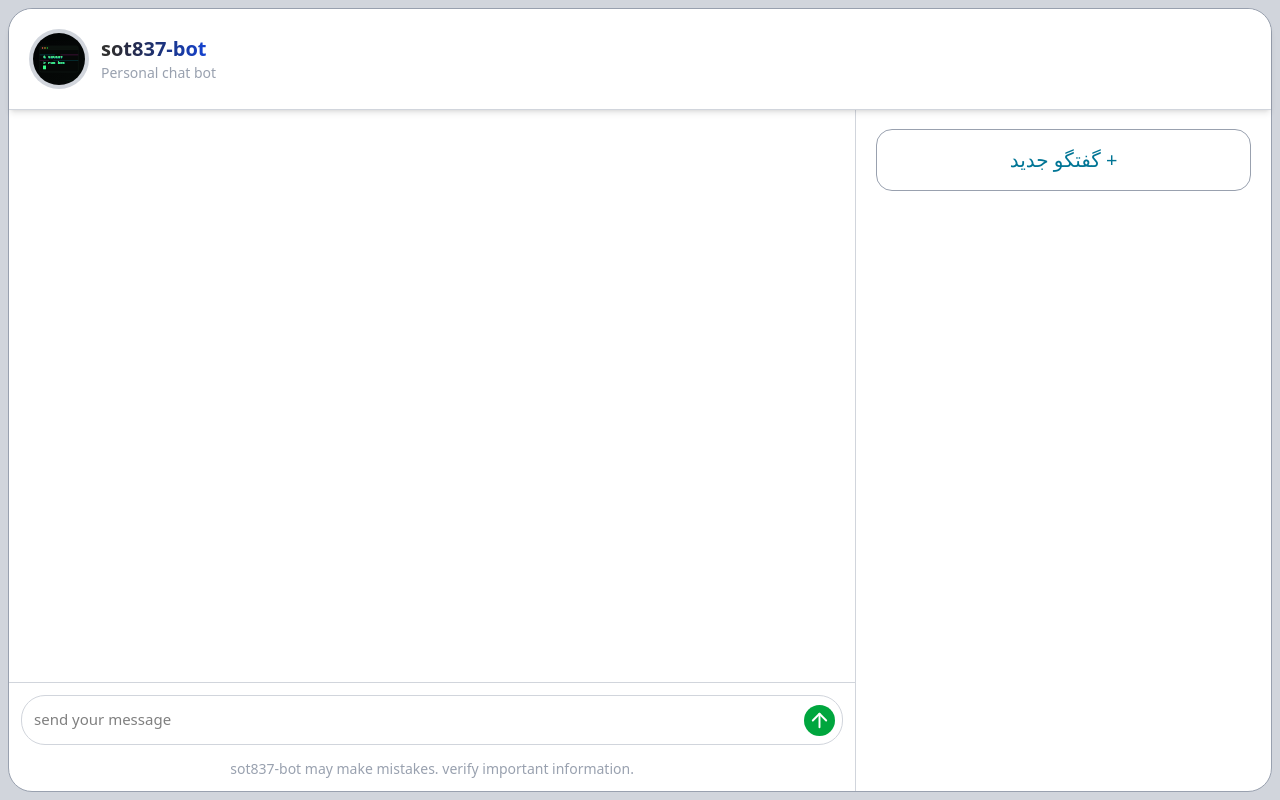
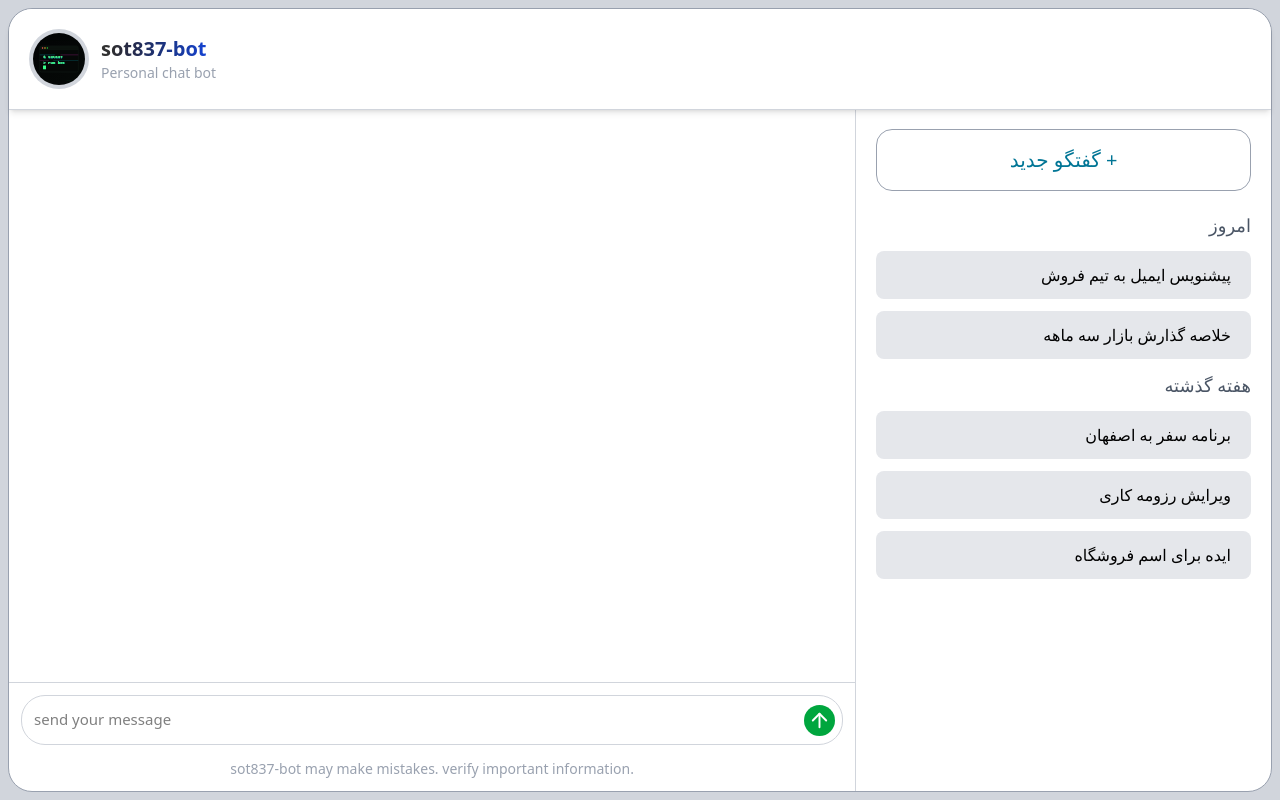
Before and after one commit to AlirezaFCB-DEV/sot837-bot, a Next.js app: page / in a window 1280 px wide. Built offline with nearby package versions, Linux system fonts and the light colour scheme.

Commit message:
[ADD] side bar ui

```diff
--- /dev/null
+++ b/src/features/SideBar/History.tsx
@@ -0,0 +1,31 @@
+import { ReactNode } from "react";
+
+export default function History(): ReactNode {
+  return (
+    <ul className="w-full flex flex-col justify-start items-end text-right gap-3">
+      <h2 className="text-gray-600 dark:text-gray-500 text-lg">امروز</h2>
+
+      <li className="w-full py-3 px-5 rounded-lg bg-gray-200 dark:bg-black/60">
+        پیشنویس ایمیل به تیم فروش
+      </li>
+
+      <li className="w-full py-3 px-5 rounded-lg bg-gray-200 dark:bg-black/60">
+        خلاصه گذارش بازار سه ماهه
+      </li>
+
+      <h2 className="text-gray-600 dark:text-gray-500 text-lg">هفته گذشته</h2>
+
+      <li className="w-full py-3 px-5 rounded-lg bg-gray-200 dark:bg-black/60">
+        برنامه سفر به اصفهان
+      </li>
+
+      <li className="w-full py-3 px-5 rounded-lg bg-gray-200 dark:bg-black/60">
+        ویرایش رزومه کاری
+      </li>
+
+      <li className="w-full py-3 px-5 rounded-lg bg-gray-200 dark:bg-black/60">
+        ایده برای اسم فروشگاه
+      </li>
+    </ul>
+  );
+}
--- a/src/features/SideBar/SideBar.tsx
+++ b/src/features/SideBar/SideBar.tsx
@@ -1,4 +1,5 @@
 import { ReactNode } from "react";
+import History from "./History";
 
 export default function SideBar(): ReactNode {
   return (
@@ -6,6 +7,8 @@ export default function SideBar(): ReactNode {
       <button className="p-4 w-full border border-gray-400 dark:border-gray-500 text-cyan-700 dark:text-cyan-500 text-xl rounded-2xl cursor-pointer transition-all duration-150 ease-in-out hover:-translate-y-1 active:opacity-30">
         گفتگو جدید +
       </button>
+
+      <History />
     </aside>
   );
 }
```
